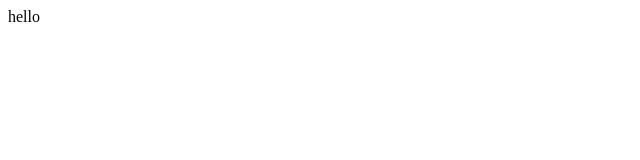
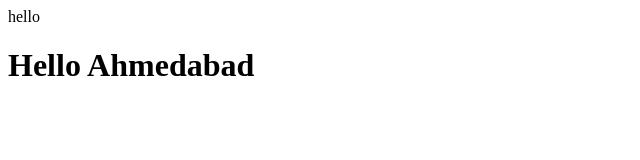
Before and after one commit to rutveekbhimani/demo, a plain HTML site: page index.html in a window 1280 px wide. Shown: the whole page, without its empty margins (0-640 px from the left). Drawn offline with Linux system fonts and the light colour scheme.

Commit message:
add city name

```diff
--- a/index.html
+++ b/index.html
@@ -1 +1,2 @@
 <p>hello</p>
+<h1>Hello Ahmedabad</h1>
```
